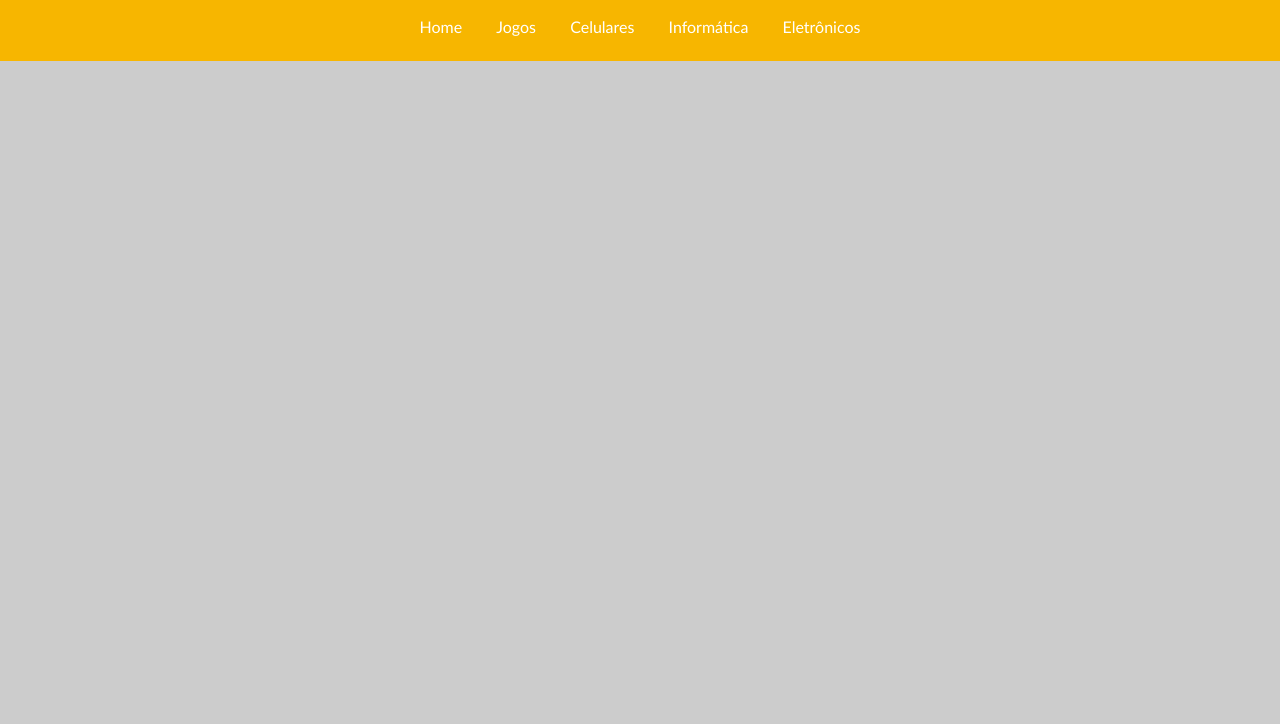
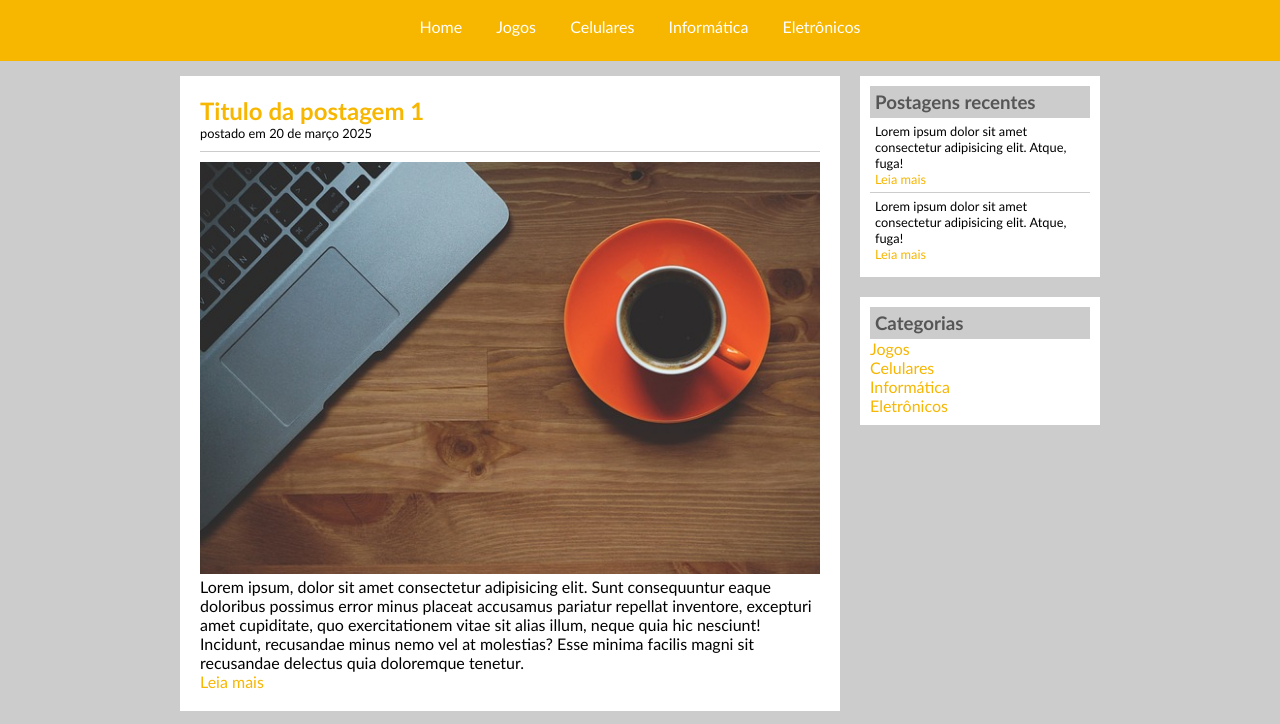
Before and after one commit to amiranda-dev/Computacao_Federal, a plain HTML site: page frontend/projeto03/index.html in a window 1280 px wide. Shown: the part 76-800 px from the top of the page. Drawn offline with Linux system fonts and the light colour scheme.

Commit message:
Projeto 03 - TecBlog

```diff
--- a/frontend/projeto03/index.html
+++ b/frontend/projeto03/index.html
@@ -19,5 +19,76 @@
             <a href="eletronicos.html">Eletrônicos</a>
         </div>
     </div>
+
+    <div id="area-principal">
+        <div id="area-postagens">
+            <div class="postagem">
+                <h2>Titulo da postagem 1</h2>
+                <span class="data-postagem">postado em 20 de março 2025</span>
+                <img src="./images/imagem1.jpg">
+                <p>Lorem ipsum, dolor sit amet consectetur adipisicing elit. Sunt consequuntur eaque doloribus possimus error minus placeat accusamus pariatur repellat inventore, excepturi amet cupiditate, quo exercitationem vitae sit alias illum, neque quia hic nesciunt! Incidunt, recusandae minus nemo vel at molestias? Esse minima facilis magni sit recusandae delectus quia doloremque tenetur.</p>
+                <a href="#">Leia mais</a>
+            </div>
+
+            <div class="postagem">
+                <h2>Titulo da postagem 2</h2>
+                <span class="data-postagem">postado em 20 de março 2025</span>
+                <img src="./images/imagem2.jpg">
+                <p>Lorem ipsum, dolor sit amet consectetur adipisicing elit. Sunt consequuntur eaque doloribus possimus error minus placeat accusamus pariatur repellat inventore, excepturi amet cupiditate, quo exercitationem vitae sit alias illum, neque quia hic nesciunt! Incidunt, recusandae minus nemo vel at molestias? Esse minima facilis magni sit recusandae delectus quia doloremque tenetur.</p>
+                <a href="#">Leia mais</a>
+            </div>
+
+            <div class="postagem">
+                <h2>Titulo da postagem 3</h2>
+                <span class="data-postagem">postado em 20 de março 2025</span>
+                <img src="./images/imagem3.jpg">
+                <p>Lorem ipsum, dolor sit amet consectetur adipisicing elit. Sunt consequuntur eaque doloribus possimus error minus placeat accusamus pariatur repellat inventore, excepturi amet cupiditate, quo exercitationem vitae sit alias illum, neque quia hic nesciunt! Incidunt, recusandae minus nemo vel at molestias? Esse minima facilis magni sit recusandae delectus quia doloremque tenetur.</p>
+                <a href="#">Leia mais</a>
+            </div>
+
+            <div class="postagem">
+                <h2>Titulo da postagem 4</h2>
+                <span class="data-postagem">postado em 20 de março 2025</span>
+                <img src="./images/imagem4.jpg">
+                <p>Lorem ipsum, dolor sit amet consectetur adipisicing elit. Sunt consequuntur eaque doloribus possimus error minus placeat accusamus pariatur repellat inventore, excepturi amet cupiditate, quo exercitationem vitae sit alias illum, neque quia hic nesciunt! Incidunt, recusandae minus nemo vel at molestias? Esse minima facilis magni sit recusandae delectus quia doloremque tenetur.</p>
+                <a href="#">Leia mais</a>
+            </div>
+
+            <div class="postagem">
+                <h2>Titulo da postagem 5</h2>
+                <span class="data-postagem">postado em 20 de março 2025</span>
+                <img src="./images/imagem5.jpg">
+                <p>Lorem ipsum, dolor sit amet consectetur adipisicing elit. Sunt consequuntur eaque doloribus possimus error minus placeat accusamus pariatur repellat inventore, excepturi amet cupiditate, quo exercitationem vitae sit alias illum, neque quia hic nesciunt! Incidunt, recusandae minus nemo vel at molestias? Esse minima facilis magni sit recusandae delectus quia doloremque tenetur.</p>
+                <a href="#">Leia mais</a>
+            </div>
+        </div>
+
+        <div id="area-lateral">
+            <div class="conteudo-lateral">
+                <h3>Postagens recentes</h3>
+                <div class="postagem-lateral">
+                    <p>Lorem ipsum dolor sit amet consectetur adipisicing elit. Atque, fuga!</p>
+                    <a href="#">Leia mais</a>
+                </div>
+
+                <div class="postagem-lateral" style="border-bottom: none;">
+                    <p>Lorem ipsum dolor sit amet consectetur adipisicing elit. Atque, fuga!</p>
+                    <a href="#">Leia mais</a>
+                </div>
+            </div>
+
+             <div class="conteudo-lateral">
+                <h3>Categorias</h3>
+                <a href="">Jogos</a> <br>
+                <a href="">Celulares</a> <br>
+                <a href="">Informática</a> <br>
+                <a href="">Eletrônicos</a> <br>
+            </div>
+        </div>
+
+        <div id="rodape">
+            Todos os direitos reservados
+        </div>
+    </div>
 </body>
 </html>
--- a/frontend/projeto03/style.css
+++ b/frontend/projeto03/style.css
@@ -21,6 +21,12 @@ body {
     padding: 10px;
 }
 
+.postagem-lateral {
+    font-size: 0.8em;
+    padding: 5px;
+    border-bottom: 1px solid #ccc;
+}
+
 /*** Formatação do Menu ***/
 
 a {
@@ -28,13 +34,22 @@ a {
 }
 
 a:link, a:visited {
+    color: #f7b600;
+}
+
+a:hover {
+    text-decoration: underline;
+}
+
+#area-cabecalho a:link,  #area-cabecalho a:visited {
     color: #fff;
     padding: 8px 15px;
 }
 
-a:hover {
+#area-cabecalho a:hover {
     color: #f7b600;
     background: #fff;
+    text-decoration: none;
 }
 
 /*** Formatação geral ***/
@@ -43,6 +58,64 @@ h1 {
     font-size: 2.5em;
 }
 
+h2 {
+    color: #f7b600;
+}
+
+h3 {
+    color: #565656;
+    background: #ccc;
+    padding: 5px;
+}
 .branco {
     color: #fff;
 }
+
+.data-postagem {
+    font-size: 0.8em;
+    border-bottom: 1px solid #ccc;
+    padding-bottom: 10px;
+    margin-bottom: 10px;
+    display: block;
+}
+
+/** main **/
+#area-principal {
+    width: 920px;
+    margin: 0 auto;
+    padding: 15px;
+}
+
+#area-postagens {
+    width: 660px;
+    float: left;
+}
+
+#area-lateral {
+    width: 240px;
+    float: right;
+}
+
+#rodape {
+    clear: both;
+    text-align: center;
+    padding: 15px;
+    background: #a09e9e;
+
+}
+
+.postagem {
+    padding: 20px;
+    margin-bottom: 20px;
+    background: #fff;
+}
+
+.conteudo-lateral {
+    background: white;
+    padding: 10px;
+    margin-bottom: 20px;
+}
+
+img {
+    width: 620px;
+}
```
